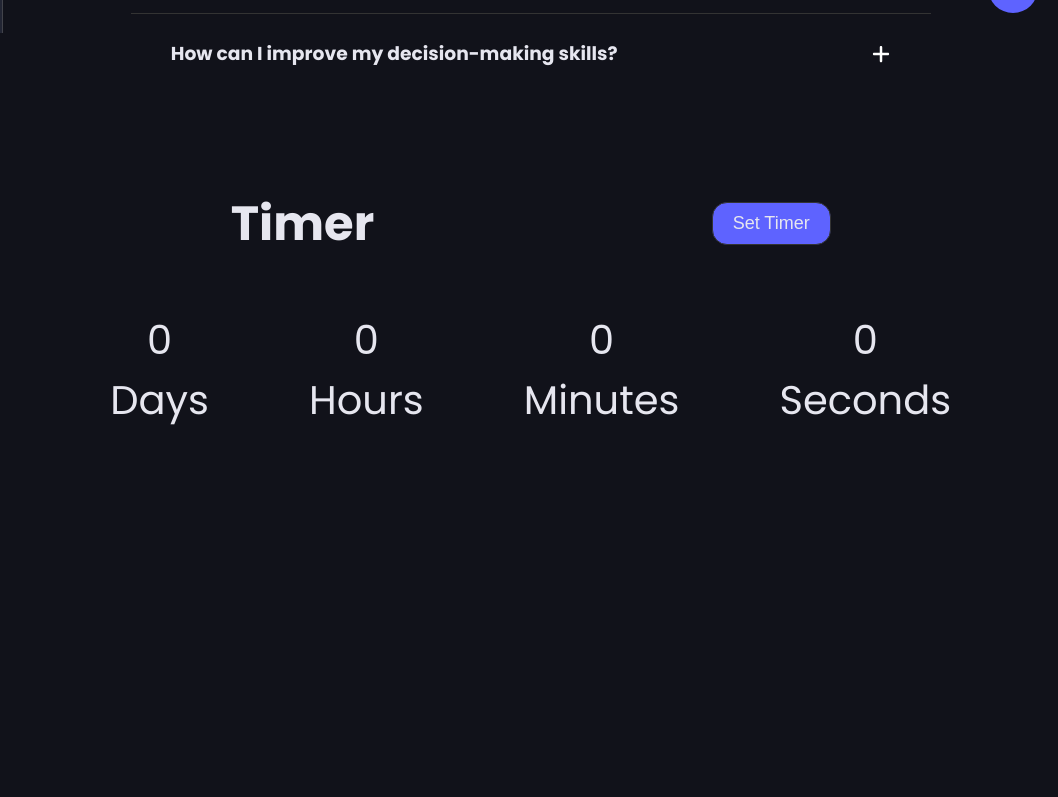
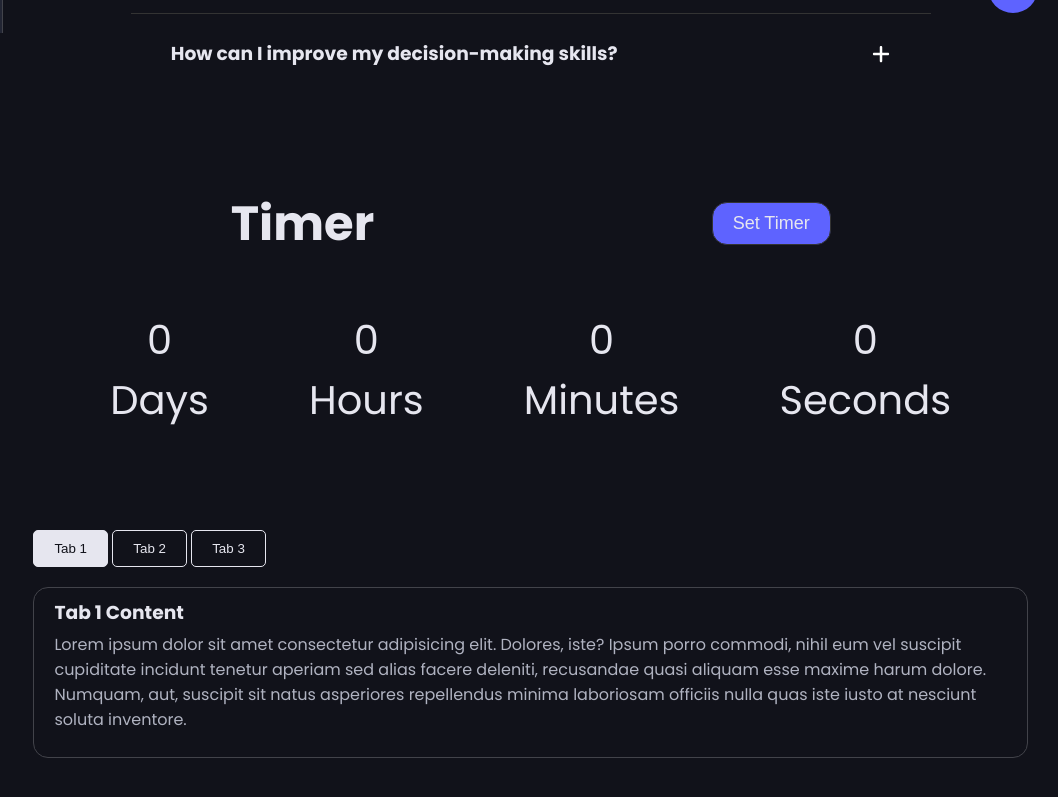
Before and after one commit to uzairkbr/DOM-Practise, a plain HTML site: page index.html in a window 1280 px wide. Shown: the part 767-1564 px from the top of the page, without its empty margins (222-1280 px from the left). Before the commit the page ends 1327 px from the top, so only its background shows below. Drawn offline with Linux system fonts and the light colour scheme.

Commit message:
ADD: Tab Navigation

```diff
--- a/index.html
+++ b/index.html
@@ -205,6 +205,29 @@
       </div>
     </div>
 
+    <div class="tab-navigation">
+      <button class="tab-btn active" onclick="openTab(event, 'tab1')">Tab 1</button>
+      <button class="tab-btn" onclick="openTab(event, 'tab2')">Tab 2</button>
+      <button class="tab-btn" onclick="openTab(event, 'tab3')">Tab 3</button>
+
+      <div class="tab-navigation__content active" id="tab1">
+        <h3>Tab 1 Content</h3>
+        <p>Lorem ipsum dolor sit amet consectetur adipisicing elit. Dolores, iste? Ipsum porro commodi, nihil eum vel suscipit cupiditate incidunt tenetur aperiam sed alias facere deleniti, recusandae quasi aliquam esse maxime harum dolore. Numquam, aut, suscipit sit natus asperiores repellendus minima laboriosam officiis nulla quas iste iusto at nesciunt soluta inventore.</p>
+      </div>
+
+      <div class="tab-navigation__content" id="tab2">
+        <h3>Tab 2 Content</h3>
+        <p>Lorem ipsum dolor sit amet consectetur adipisicing elit. Dolores, iste? Ipsum porro commodi, nihil eum vel suscipit cupiditate incidunt tenetur aperiam sed alias facere deleniti, recusandae quasi aliquam esse maxime harum dolore. Numquam, aut, suscipit sit natus asperiores repellendus minima laboriosam officiis nulla quas iste iusto at nesciunt soluta inventore.</p>
+      </div>
+
+      <div class="tab-navigation__content" id="tab3">
+        <h3>Tab 3 Content</h3>
+        <p>Lorem ipsum dolor sit amet consectetur adipisicing elit. Dolores, iste? Ipsum porro commodi, nihil eum vel suscipit cupiditate incidunt tenetur aperiam sed alias facere deleniti, recusandae quasi aliquam esse maxime harum dolore. Numquam, aut, suscipit sit natus asperiores repellendus minima laboriosam officiis nulla quas iste iusto at nesciunt soluta inventore.</p>
+      </div>
+
+    </div>
+
+
   </main>
 
   <button id="scroll-to-top">
--- a/script.js
+++ b/script.js
@@ -85,8 +85,6 @@ function closeAllFaqs() {
 })();
 
 // Timer
-
-
 (function() {
   const showDialog = document.getElementById('timer__button--open');
   const closeDialog = document.querySelector(".dialog__close");
@@ -186,3 +184,20 @@ function closeAllFaqs() {
 
   renderTime();
 })();
+
+// Tab Navigation
+(function() {
+  function openTab(e, tab) {
+    const tabContents = document.querySelectorAll('.tab-navigation__content');
+    const tabLinks = document.querySelectorAll('.tab-btn');
+
+    tabContents.forEach(content => content.classList.remove('active'));  // Remove active class from all content
+    tabLinks.forEach(link => link.classList.remove('active')); // Remove active class from all buttons
+
+    document.getElementById(tab).classList.add('active');  // Add active class to the selected content
+    e.currentTarget.classList.add('active');  // Add active class to the clicked button
+  }
+
+  // Expose the function globally by attaching it to the window object
+  window.openTab = openTab;
+})();
--- a/style.css
+++ b/style.css
@@ -487,3 +487,51 @@ form input[type="number"]::-webkit-inner-spin-button {
     font-size: 20px;
   }
 }
+
+
+/* Tab Navigation */
+.tab-navigation {
+
+  /* position: relative; */
+
+  .tab-btn {
+    padding: 10px 20px;
+    border: 1px solid var(--color-text);
+    border-radius: 5px;
+    color: var(--color-text);
+    transition: 0.3s;
+
+    &:hover {
+      background-color: var(--color-text);
+      color: var(--color-base);
+    }
+
+    &.active {
+      background-color: var(--color-text);
+      color: var(--color-base);
+    }
+  }
+}
+
+.tab-navigation__content {
+  opacity: 0;
+  visibility: hidden;
+  padding: 0;
+  margin-top: 0;
+  height: 0;
+  border: 1px solid var(--color-line);
+  border-radius: 15px;
+  transition: opacity 0.5s, margin-top 0.5s, padding 0.3s;
+
+  p {
+    color: var(--color-text-secondary);
+  }
+
+  &.active {
+    height: auto;
+    margin-top: 20px;
+    padding: 10px 20px;
+    opacity: 1;
+    visibility: visible;
+  }
+}
```
Also changed, not shown: 1 other file.
